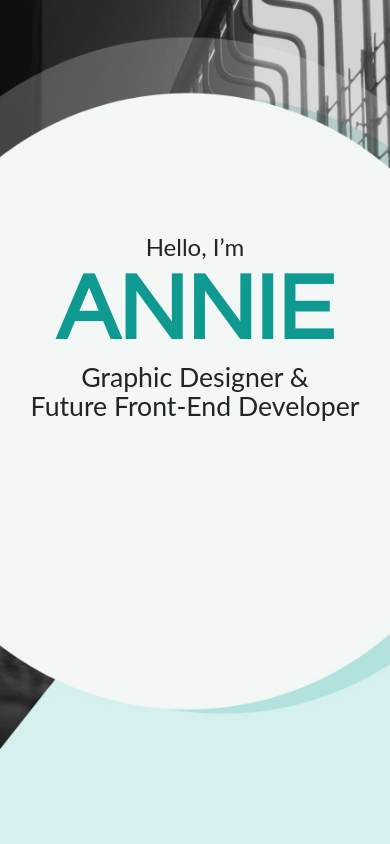
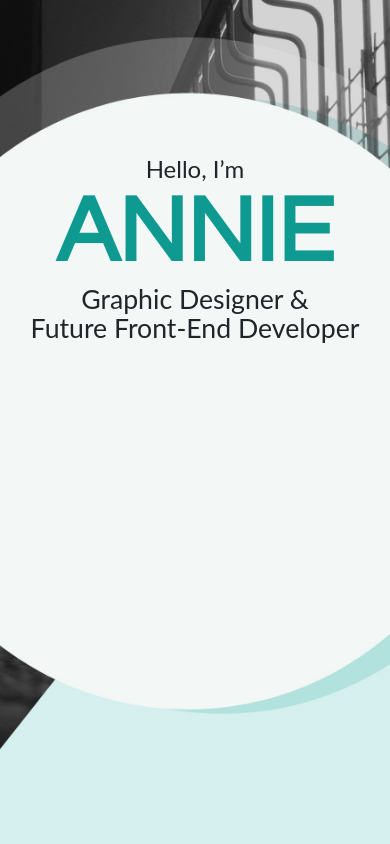
Before and after one commit to einna2018/portfolio.github.io, a plain HTML site: page index.html in a window 390 px wide. Shown: the top 844 px of the page. Drawn offline with nearby package versions, Linux system fonts and the light colour scheme; some packages are replaced by stand-ins of ours; a script that the page names is missing; a web font is replaced by a local one.

Commit message:
Update style.css

```diff
--- a/style.css
+++ b/style.css
@@ -72,6 +72,6 @@ h3 {
 }
 @media (max-width: 767px) {
   .banner_header{
-	padding-top: 60%;
+	padding-top: 40%;
 	}
 }
```
